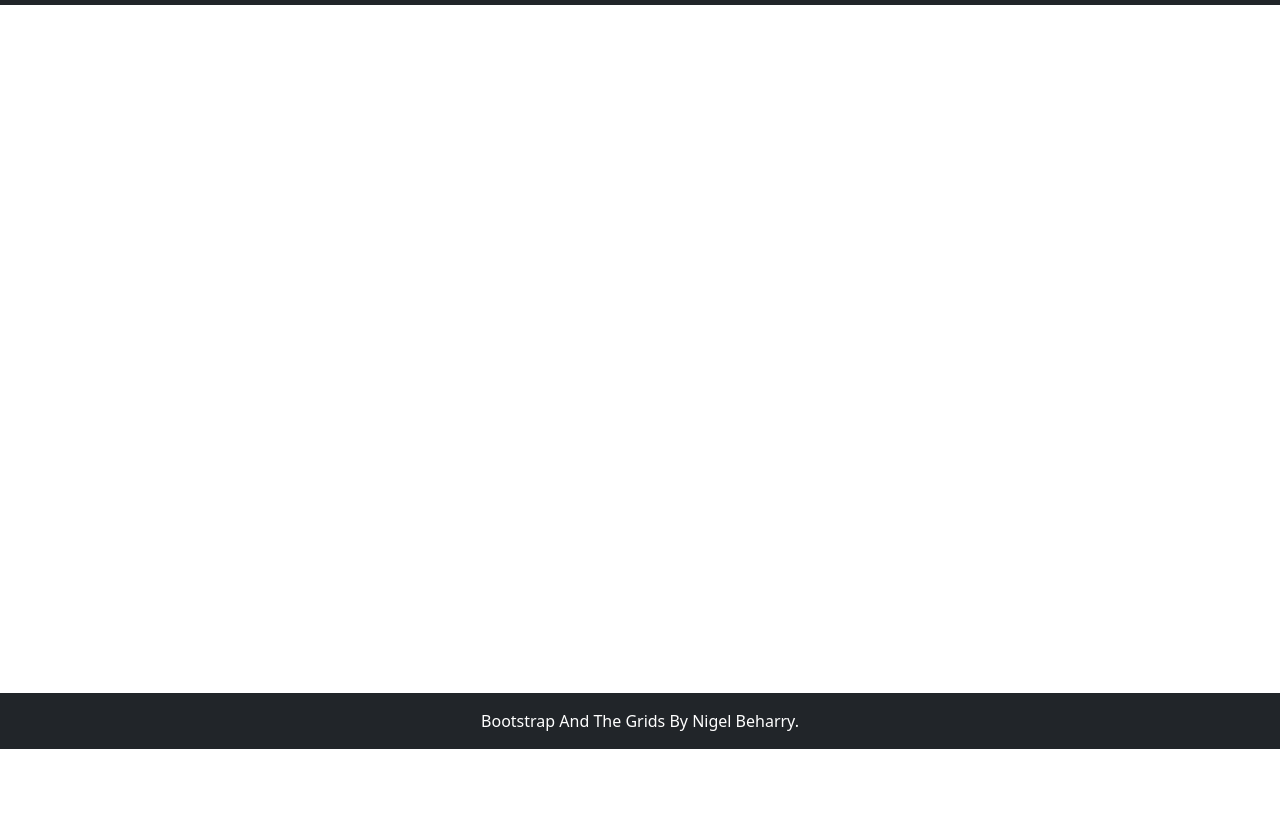
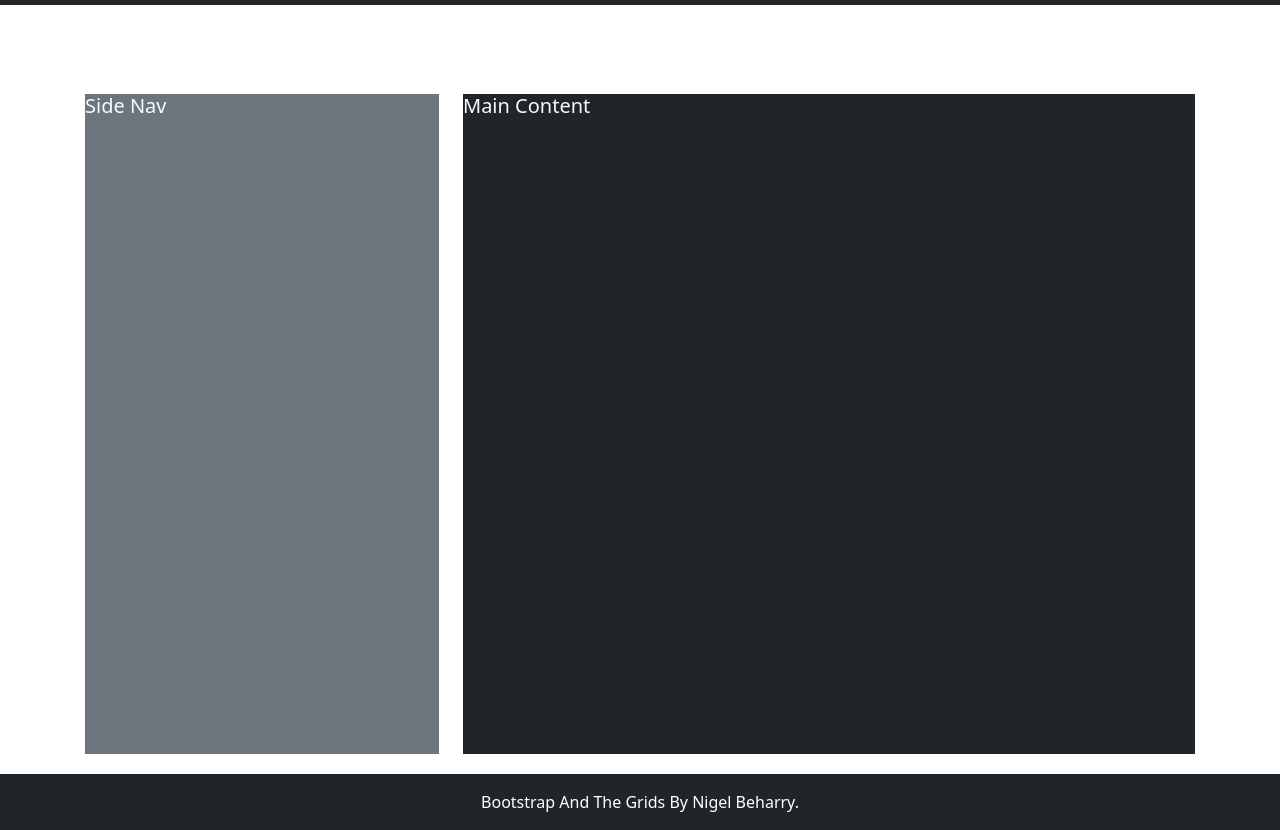
Before and after one commit to NigelBeharry/BootStrapAndTheGrids, a plain HTML site: page Grid2.html in a window 1280 px wide. Shown: the part 51-881 px from the top of the page. Before the commit the page ends 800 px from the top, so only its background shows below. Drawn offline with nearby package versions, Linux system fonts and the light colour scheme; a web font is replaced by a local one.

Commit message:
Grid2 Layout Complete

```diff
--- a/Grid2.html
+++ b/Grid2.html
@@ -63,8 +63,19 @@
   </nav>
 
   <main class="flex-shrink-0">
-    <div class="container">
-
+    <div class="container minHeight h-100">
+      <div class="row h-100">
+        <div class="col-4">
+          <div class="bg-secondary text-light h-100">
+            <h5>Side Nav</h5>
+          </div>
+        </div>
+        <div class="col-8">
+          <div class="bg-dark text-light h-100">
+            <h5>Main Content</h5>
+          </div>
+        </div>
+      </div>
     </div>
   </main>
   <footer class="footer mt-auto py-3 bg-dark sticky-footer">
```
